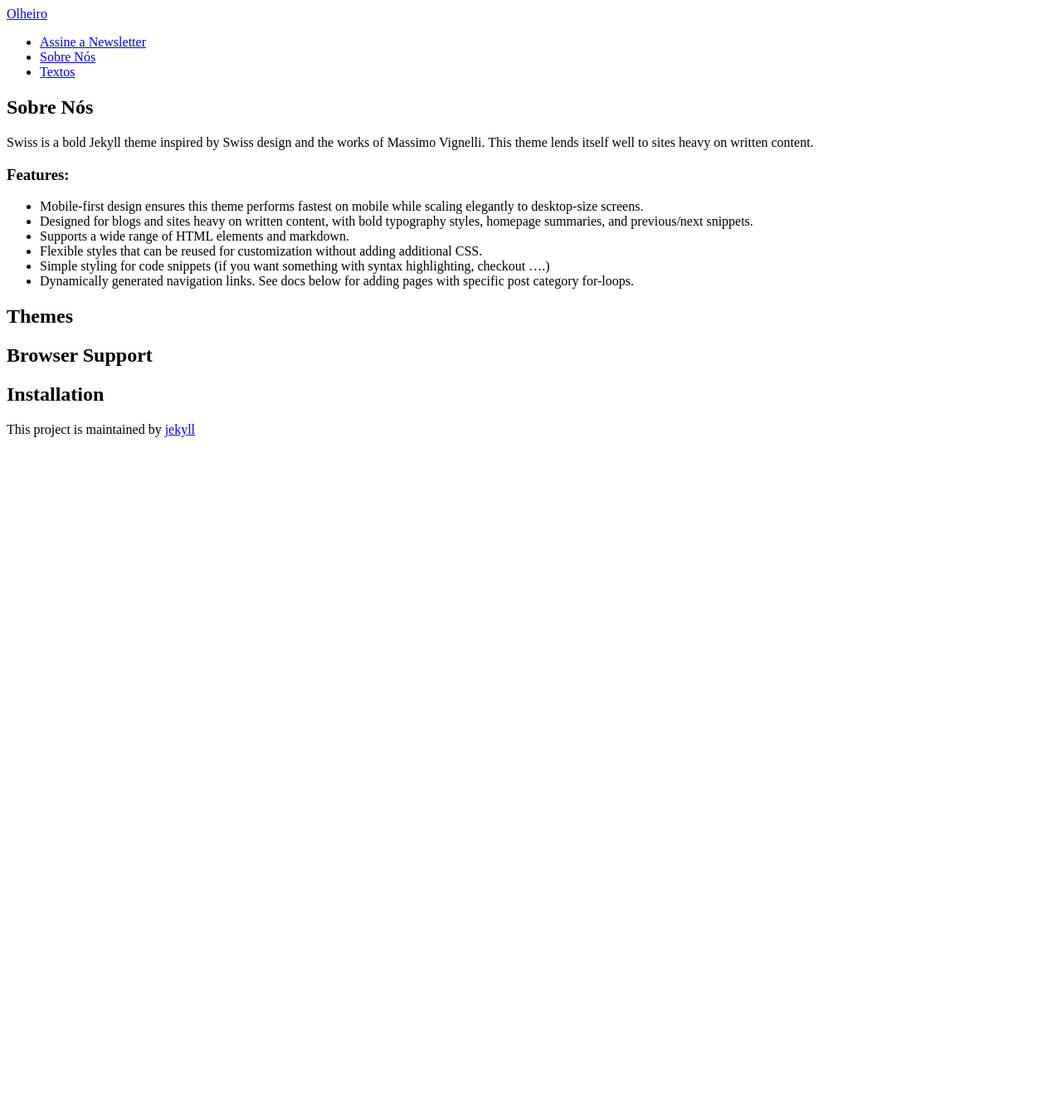
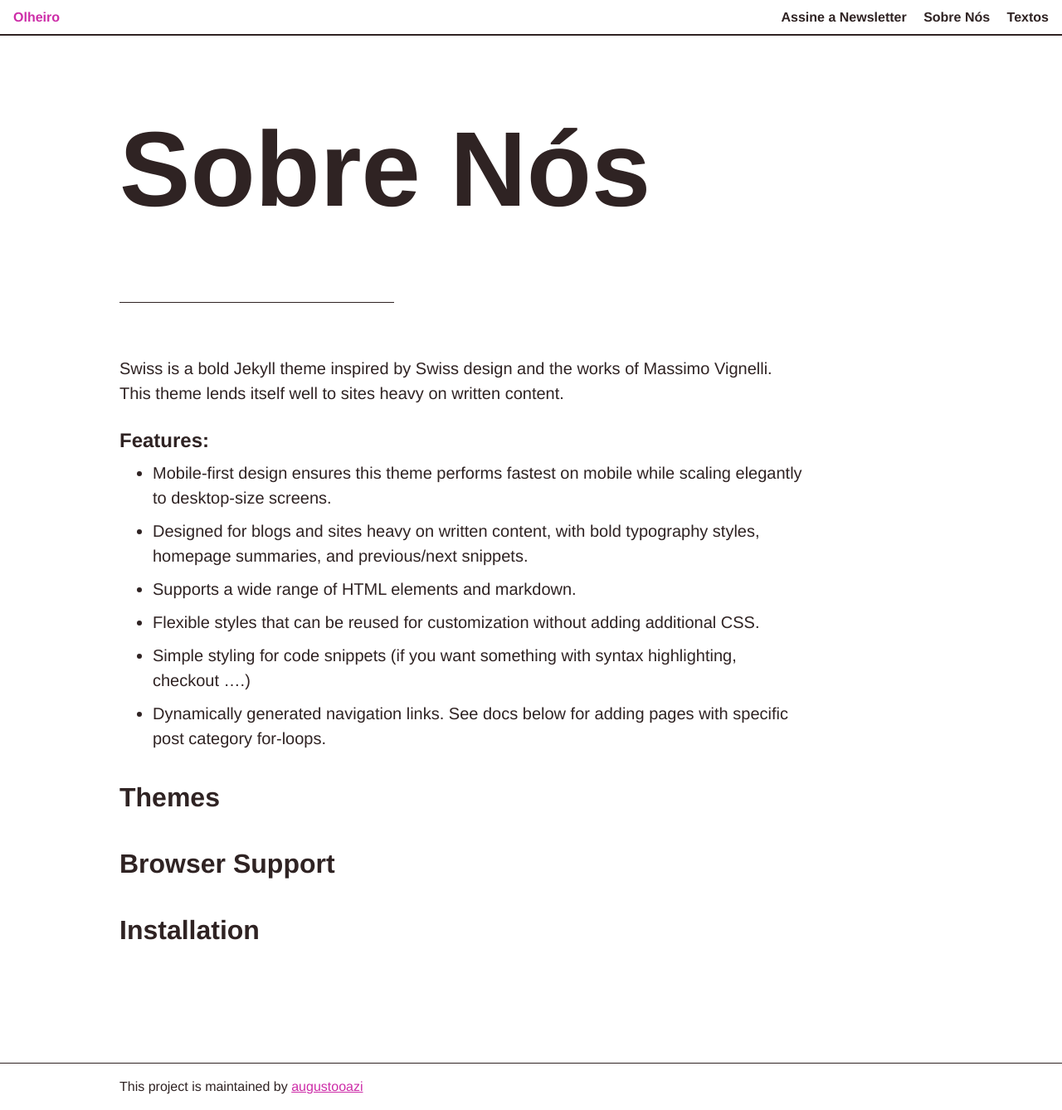
Before and after one commit to augustooazi/site_olheiro, a Jekyll site: the page built from sobre.md, in a window 1280 px wide. Shown: the whole page at 83% size. Built offline with Jekyll 4.4.1, drawn with Linux system fonts in a browser that asks for light colours; before the commit the page ends 900 px from its top, so only the background shows below that.

Commit message:
21 feb 19:45

```diff
--- a/_config.yml
+++ b/_config.yml
@@ -15,10 +15,10 @@
 # in the templates via {{ site.myvariable }}.
 title: Olheiro
 description: A sua newsletter sobre futebol.
-baseurl: /olheiro # the subpath of your site, e.g. /blog
+baseurl: "" # the subpath of your site, e.g. /blog
 url: https://augustooazi.github.io/olheiro # the base hostname & protocol for your site, e.g. http://example.com
-github_repo: jekyll # the GitHub repo name for your project
-github_username: jekyll
+github_repo: olheiro # the GitHub repo name for your project
+github_username: augustooazi
 
 # Optional social link, you can choose from the following options:
 # twitter (default), instagram, medium, or dribbble
```
